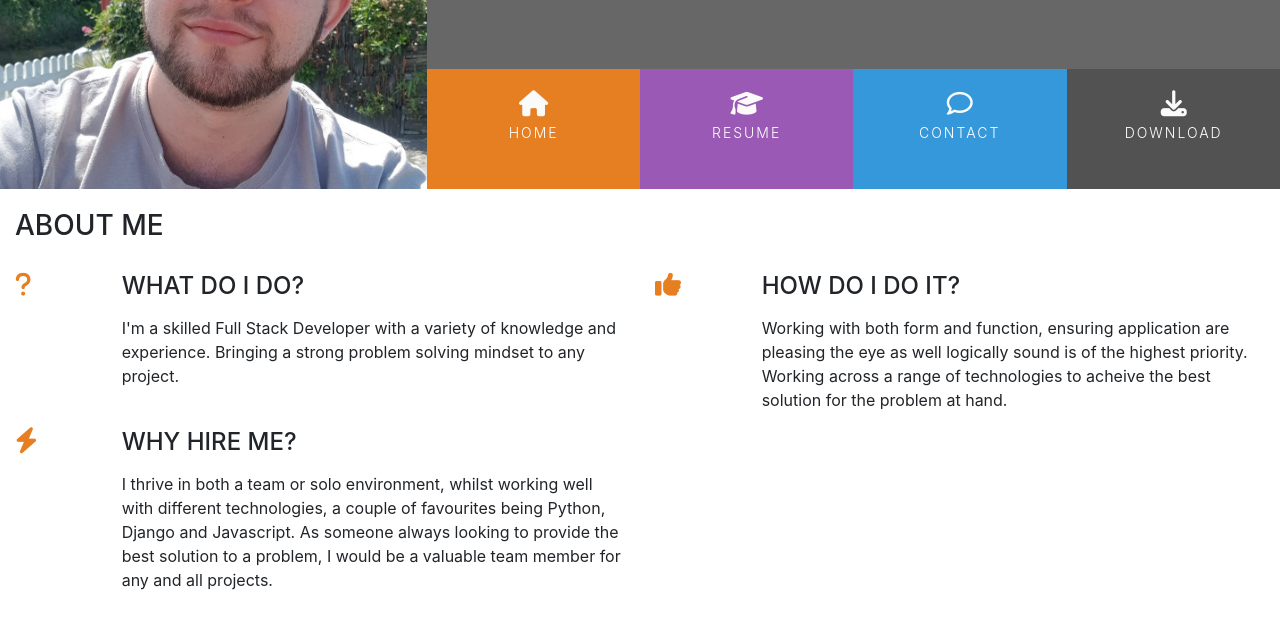
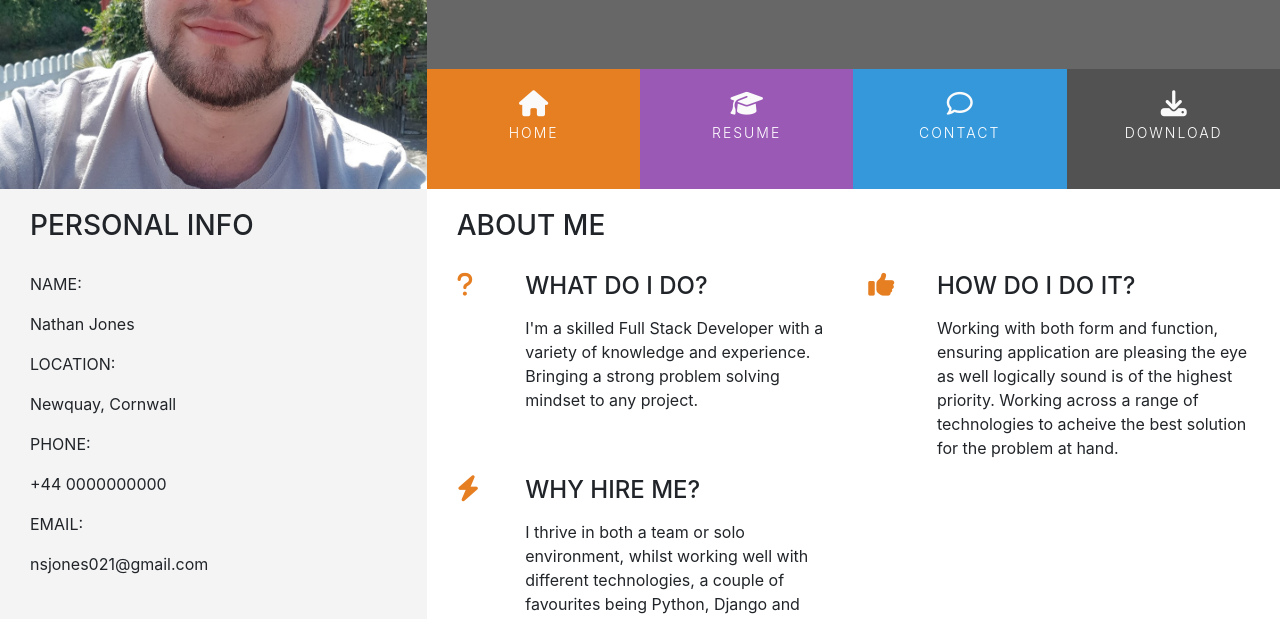
Before and after one commit to NSJ021/Love-Rosie, a plain HTML site: page index.html in a window 1280 px wide. Shown: the part 180-799 px from the top of the page. Drawn offline with nearby package versions, Linux system fonts and the light colour scheme.

Commit message:
Add: personal info section on index.html

```diff
--- a/assets/css/style.css
+++ b/assets/css/style.css
@@ -6,6 +6,10 @@
 
 .bg-color-name-title {
     background-color: #676767;
+}
+
+.bg-color-personal-info {
+    background-color: #f4f4f4;
 }
 
 .bg-color-three-reasons {
@@ -60,7 +64,7 @@ h1, h2, h3, h4 {
 
 .secton-heading {
     font-family: "Exo", sans-serif;
-    font-weight: 300;
+    font-weight: 500;
     margin-top: 25px;
     margin-bottom: 40px;
 }
--- a/index.html
+++ b/index.html
@@ -9,7 +9,7 @@
         integrity="sha384-xOolHFLEh07PJGoPkLv1IbcEPTNtaed2xpHsD9ESMhqIYd0nLMwNLD69Npy4HI+N" crossorigin="anonymous">
     <script src="https://kit.fontawesome.com/817bb270b0.js" crossorigin="anonymous"></script>
     <link rel="stylesheet" href="https://cdnjs.cloudflare.com/ajax/libs/hover.css/2.1.1/css/hover-min.css"
-        type="text/css" />
+        type="text/css">
     <link rel="stylesheet" href="assets/css/style.css">
 
     <title>Nathan Jones : Resume</title>
@@ -57,8 +57,71 @@
     <!-- /Header -->
 
     <!-- Main Content -->
-    <section>
-        <div class="row row-table">
+    <section class="container-fluid">
+        <div class="row">
+            <div class="col-md-4 bg-color-personal-info section-column">
+                <div class="row">
+                    <div class="col-12">
+                        <h3 class="section-heading uppercase">
+                            Personal Info
+                        </h3>
+                    </div>
+                </div>
+                <div class="personal-info-item">
+                    <div class="key">
+                        <p class="uppercase">
+                            Name:
+                        </p>
+                    </div>
+                    <div class="value">
+                        <p>
+                            Nathan Jones
+                        </p>
+                    </div>
+                </div>
+                <div class="personal-info-item">
+                    <div class="personal-info-item">
+                        <div class="key">
+                            <p class="uppercase">
+                                Location:
+                            </p>
+                        </div>
+                        <div class="value">
+                            <p>
+                                Newquay, Cornwall
+                            </p>
+                        </div>
+                    </div>
+                </div>
+                <div class="personal-info-item">
+                    <div class="personal-info-item">
+                        <div class="key">
+                            <p class="uppercase">
+                                Phone:
+                            </p>
+                        </div>
+                        <div class="value">
+                            <p>
+                                +44 0000000000
+                            </p>
+                        </div>
+                    </div>
+                </div>
+                <div class="personal-info-item">
+                    <div class="personal-info-item">
+                        <div class="key">
+                            <p class="uppercase">
+                                Email:
+                            </p>
+                        </div>
+                        <div class="value">
+                            <p>
+                                nsjones021@gmail.com
+                            </p>
+                        </div>
+                    </div>
+                </div>
+            </div>
             <div class="col-md-8 bg-color-three-reasons section-column">
                 <div class="row">
                     <div class="col">
@@ -73,7 +136,8 @@
                             </div>
                             <div class="col-10">
                                 <h4 class="three-reasons-heading uppercase">What do I do?</h4>
-                                <p>I'm a skilled Full Stack Developer with a variety of knowledge and experience. Bringing a strong problem solving mindset to any project.</p>
+                                <p>I'm a skilled Full Stack Developer with a variety of knowledge and experience.
+                                    Bringing a strong problem solving mindset to any project.</p>
                             </div>
                         </div>
                     </div>
@@ -84,8 +148,10 @@
                             </div>
                             <div class="col-10">
                                 <h4 class="three-reasons-heading uppercase">How do I do it?</h4>
-                                <p>Working with both form and function, ensuring application are pleasing the eye as well logically sound is of the highest priority.
-                                    Working across a range of technologies to acheive the best solution for the problem at hand.
+                                <p>Working with both form and function, ensuring application are pleasing the eye as
+                                    well logically sound is of the highest priority.
+                                    Working across a range of technologies to acheive the best solution for the problem
+                                    at hand.
                                 </p>
                             </div>
                         </div>
@@ -97,8 +163,10 @@
                             </div>
                             <div class="col-10">
                                 <h4 class="three-reasons-heading uppercase">Why hire me?</h4>
-                                <p>I thrive in both a team or solo environment, whilst working well with different technologies, a couple of favourites being Python, Django and Javascript.
-                                    As someone always looking to provide the best solution to a problem, I would be a valuable team member for any and all projects.
+                                <p>I thrive in both a team or solo environment, whilst working well with different
+                                    technologies, a couple of favourites being Python, Django and Javascript.
+                                    As someone always looking to provide the best solution to a problem, I would be a
+                                    valuable team member for any and all projects.
                                 </p>
                             </div>
                         </div>
```
